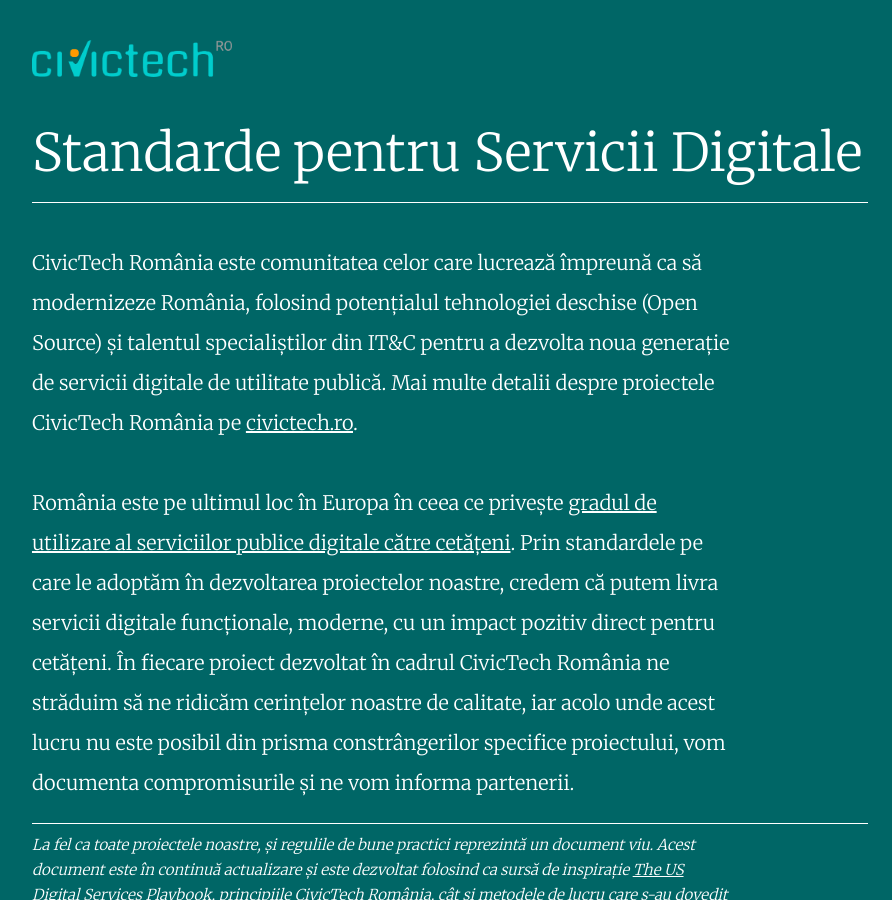
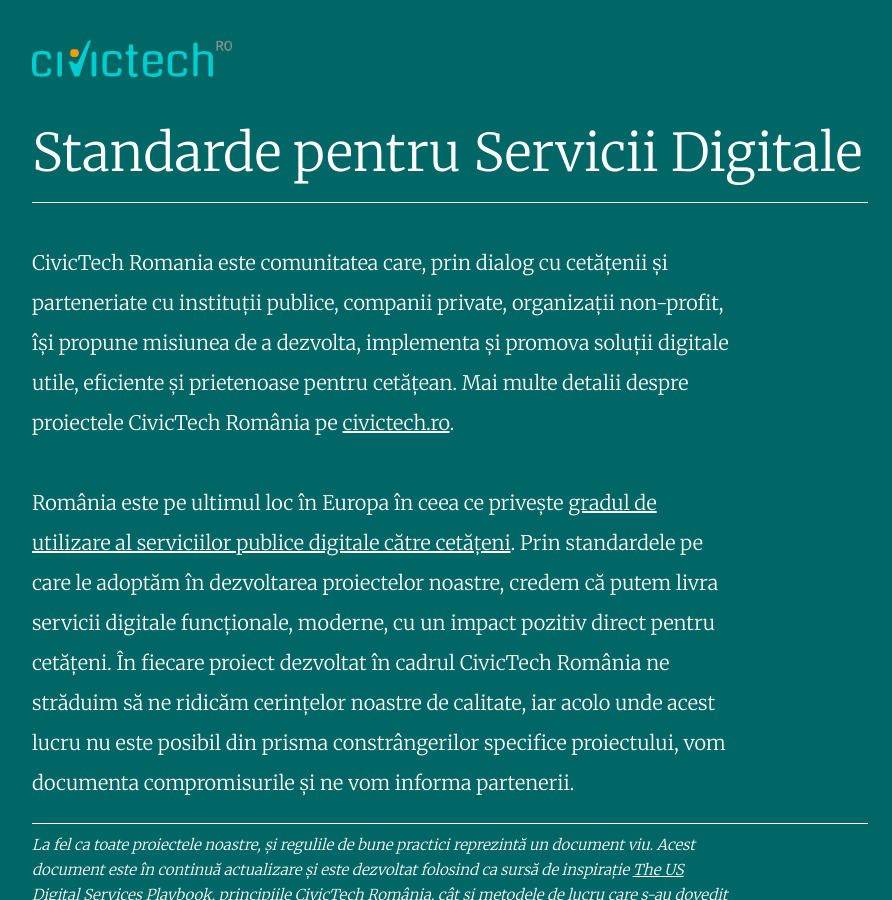
Before and after one commit to itccsro/playbook, a Jekyll site: the page built from index.html, in a window 1280 px wide and 900 px high. Shown: the whole window, without its empty margins (190-1082 px from the left). Built offline with Jekyll 4.4.1, drawn with Linux system fonts in a browser that asks for light colours.

Commit message:
Update introduction.md

```diff
--- a/_includes/introduction.md
+++ b/_includes/introduction.md
@@ -1,6 +1,6 @@
 # Standarde pentru Servicii Digitale
 
-CivicTech România este comunitatea celor care lucrează împreună ca să modernizeze România, folosind potențialul tehnologiei deschise (Open Source) și talentul specialiștilor din IT&C pentru a dezvolta noua generație de servicii digitale de utilitate publică. Mai multe detalii despre proiectele CivicTech România pe [civictech.ro](https://civictech.ro/).
+CivicTech Romania este comunitatea care, prin dialog cu cetățenii și parteneriate cu instituții publice, companii private, organizații non-profit, își propune misiunea de a dezvolta, implementa și promova soluții digitale utile, eficiente și prietenoase pentru cetățean. Mai multe detalii despre proiectele CivicTech România pe [civictech.ro](https://civictech.ro/).
 
 România este pe ultimul loc în Europa în ceea ce privește [gradul de utilizare al serviciilor publice digitale către cetățeni](http://bit.ly/2rpJXPR). Prin standardele pe care le adoptăm în dezvoltarea proiectelor noastre, credem că putem livra servicii digitale funcționale, moderne, cu un impact pozitiv direct pentru cetățeni. În fiecare proiect dezvoltat în cadrul CivicTech România ne străduim să ne ridicăm cerințelor noastre de calitate, iar acolo unde acest lucru nu este posibil din prisma constrângerilor specifice proiectului, vom documenta compromisurile și ne vom informa partenerii.
 
```
